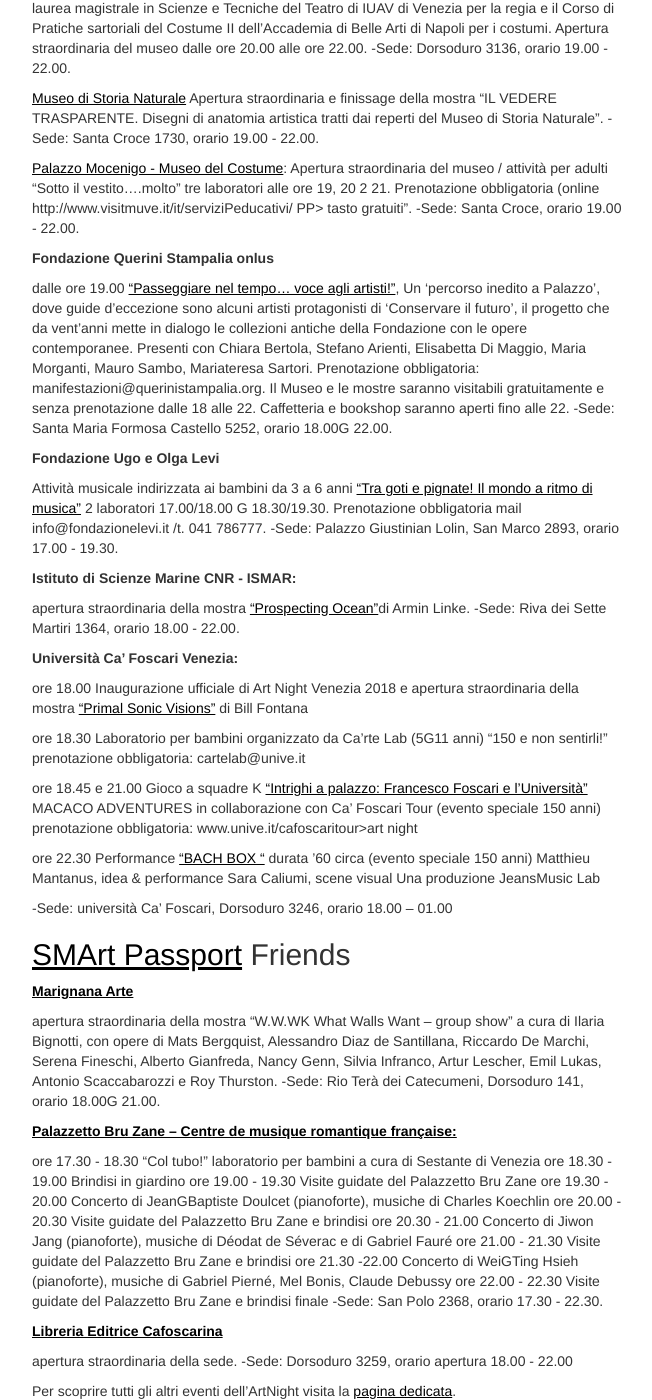
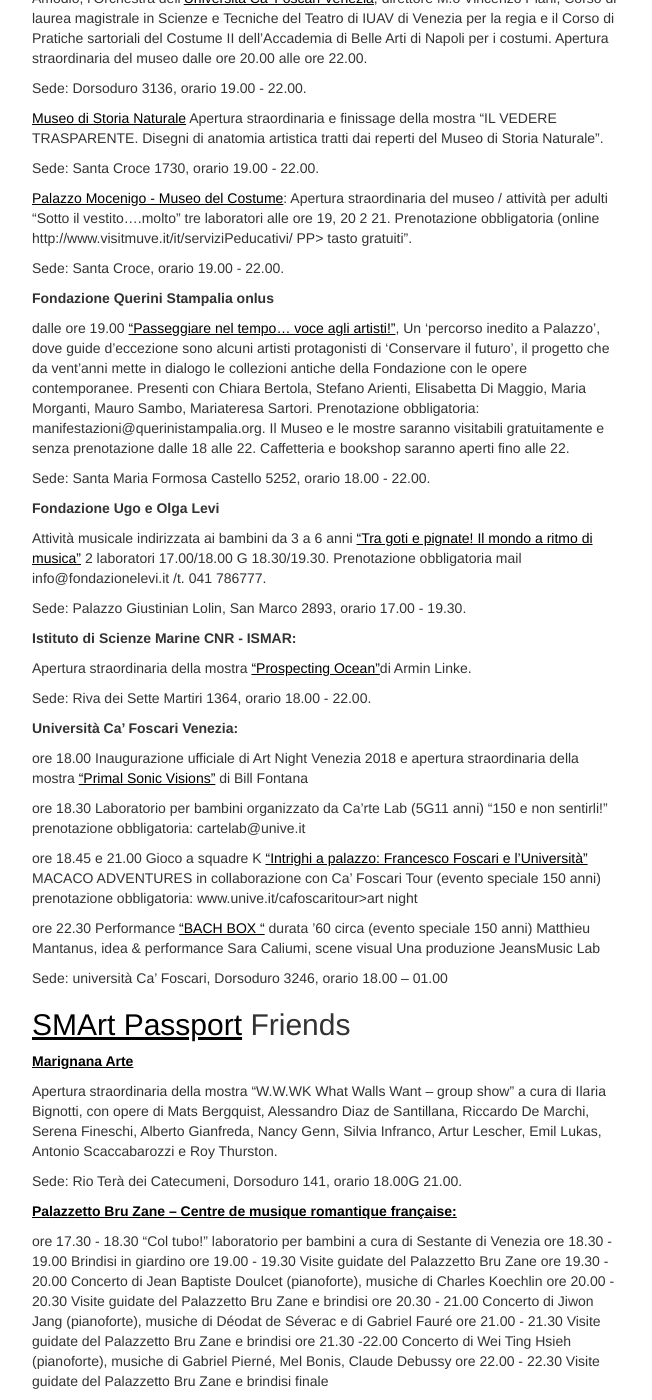
Before and after one commit to simonini/dvri-j-theme, a Jekyll site: the page built from _posts/2018-06-19-artnight2018.md, in a window 1280 px wide and 1400 px high, scrolled down 1171 px. Shown: the whole window, without its empty margins (313-965 px from the left). Built offline with Jekyll 4.4.1, drawn with Linux system fonts in a browser that asks for light colours; the table of contents is made by our own code; some of the changed text lies outside the part shown.

Commit message:
corretti refusi

```diff
--- a/_posts/2018-06-19-artnight2018.md
+++ b/_posts/2018-06-19-artnight2018.md
@@ -15,51 +15,59 @@
 **Accademia di Belle Arti Venezia**
 
 [“Viaggio nell’immaginario”](http://www.accademiavenezia.it/eventi/art-night-2018-273.html) con apertura straordinaria della sede e dei laboratori. Ogni spazio dell’Accademia, dagli studi ai corridoi, sarà occupato dalle opere degli studenti: un’occasione unica per scoprire un luogo solitamente accessibile a pochi.
-- Sede:Ex Ospedale degli Incurabili, Zattere, Dorsoduro 423, orario 18.00 - 22.30.
+
+Sede:Ex Ospedale degli Incurabili, Zattere, Dorsoduro 423, orario 18.00 - 22.30.
 
 **Fondazione Bevilacqua La Masa**
 
-apertura straordinaria della mostra [“La Passione e la Visione di Riccardo Selvatico, Giovanni Battista Giorgini tra Venezia e Firenze 1895 – 2018”](https://live.comune.venezia.it/it/2018/03/presentato-il-programma-2018-della-fondazione-bevilacqua-la-masa) (piano terra)
+Apertura straordinaria della mostra [“La Passione e la Visione di Riccardo Selvatico, Giovanni Battista Giorgini tra Venezia e Firenze 1895 – 2018”](https://live.comune.venezia.it/it/2018/03/presentato-il-programma-2018-della-fondazione-bevilacqua-la-masa) (piano terra)
 
 “Gli atelier della Bevilacqua La Masa. Mostra di fine residenza 2017 – 2018” (primo piano).
 
--Sede: Piazza San Marco 71, orario 19.00 - 22.00
+Sede: Piazza San Marco 71, orario 19.00 - 22.00
 
 **Fondazione Musei Civici di Venezia**
 
 [Ca’ Pesaro - Galleria Internazionale d’Arte Moderna](http://capesaro.visitmuve.it/it/eventi/eventi-in-corso/art-night-2018/2018/06/19822/apertura-straordinaria/) Apertura straordinaria della collezione permanente al primo piano e della mostra temporanea “Epoca Fiorucci” al secondo piano
--Sede: Santa Croce 2076, orario 19.00 - 22.00.
+
+Sede: Santa Croce 2076, orario 19.00 - 22.00.
 
 [Ca’ Rezzonico - Museo del Settecento Veneziano](http://carezzonico.visitmuve.it/it/eventi/eventi-in-corso/art-night-2018/2018/06/17739/apertura-straordinaria-e-eventi-speciali/) dalle 19.00 alle 20.00 L’amor artigiano in museo: il “restauro di un’opera, dal testo allo strumento” ingresso su invito.
 Partecipano al progetto l’Orchestra del [Conservatorio Benedetto Marcello di Venezia](http://conservatorio.net/), direttore M.o Davide Amodio, l’Orchestra dell'[Università Ca' Foscari Venezia](unive.it), direttore M.o Vincenzo Piani, Corso di laurea magistrale in Scienze e Tecniche del Teatro di IUAV di Venezia per la regia e il Corso di Pratiche sartoriali del Costume II dell'Accademia di Belle Arti di Napoli per i costumi.
 Apertura straordinaria del museo dalle ore 20.00 alle ore 22.00.
--Sede: Dorsoduro 3136, orario 19.00 - 22.00.
+
+Sede: Dorsoduro 3136, orario 19.00 - 22.00.
 
 [Museo di Storia Naturale](http://msn.visitmuve.it/it/eventi/eventi-in-corso/art-night-2018/2018/06/19271/apertura-straordinaria-eventi-speciali/) Apertura straordinaria e finissage della mostra “IL VEDERE TRASPARENTE. Disegni di anatomia artistica tratti dai reperti del Museo di Storia Naturale”.
--Sede: Santa Croce 1730, orario 19.00 - 22.00.
+
+Sede: Santa Croce 1730, orario 19.00 - 22.00.
 
 [Palazzo Mocenigo - Museo del Costume](http://mocenigo.visitmuve.it/it/eventi/eventi-in-corso/art-night-2018/2018/06/17915/apertura-straordinaria-attivita-speciali/): Apertura straordinaria del museo / attività per adulti “Sotto il vestito....molto” tre laboratori alle ore 19, 20 2 21.
 Prenotazione obbligatoria (online http://www.visitmuve.it/it/serviziPeducativi/ PP> tasto
 gratuiti".
--Sede: Santa Croce, orario 19.00 - 22.00.
+
+Sede: Santa Croce, orario 19.00 - 22.00.
 
 **Fondazione Querini Stampalia onlus**
 
 dalle ore 19.00 [“Passeggiare nel tempo... voce agli artisti!”](http://www.querinistampalia.org/ita/passeggiare_nel_tempo_voce_agli_artisti_23_giugno_ore_19.php), Un ‘percorso inedito a Palazzo', dove guide d’eccezione sono alcuni artisti protagonisti di 'Conservare il futuro', il progetto che da vent’anni mette in dialogo le collezioni antiche della Fondazione con le opere contemporanee.
 Presenti con Chiara Bertola, Stefano Arienti, Elisabetta Di Maggio, Maria Morganti, Mauro Sambo, Mariateresa Sartori. Prenotazione obbligatoria: manifestazioni@querinistampalia.org.
 Il Museo e le mostre saranno visitabili gratuitamente e senza prenotazione dalle 18 alle 22. Caffetteria e bookshop saranno aperti fino alle 22.
--Sede: Santa Maria Formosa Castello 5252, orario 18.00G 22.00.
+
+Sede: Santa Maria Formosa Castello 5252, orario 18.00 - 22.00.
 
 **Fondazione Ugo e Olga Levi**
 
 Attività musicale indirizzata ai bambini da 3 a 6 anni [“Tra goti e pignate! Il mondo a ritmo di musica”](https://www.fondazionelevi.it/event/art-night-2018/) 2 laboratori 17.00/18.00 G 18.30/19.30.
 Prenotazione obbligatoria mail info@fondazionelevi.it /t. 041 786777.
--Sede: Palazzo Giustinian Lolin, San Marco 2893, orario 17.00 - 19.30.
+
+Sede: Palazzo Giustinian Lolin, San Marco 2893, orario 17.00 - 19.30.
 
 **Istituto di Scienze Marine CNR - ISMAR:**
 
-apertura straordinaria della mostra [“Prospecting Ocean”](http://www.ismar.cnr.it/eventi-e-notizie/eventi/Mostre/la-mostra-prospecting-ocean-di-armin-linke-alla-sede-di-ismar-venezia)di Armin Linke.
--Sede: Riva dei Sette Martiri 1364, orario 18.00 - 22.00.
+Apertura straordinaria della mostra [“Prospecting Ocean”](http://www.ismar.cnr.it/eventi-e-notizie/eventi/Mostre/la-mostra-prospecting-ocean-di-armin-linke-alla-sede-di-ismar-venezia)di Armin Linke.
+
+Sede: Riva dei Sette Martiri 1364, orario 18.00 - 22.00.
 
 **Università Ca’ Foscari Venezia:**
 
@@ -71,30 +79,33 @@
 
 ore 22.30 Performance [“BACH BOX “](https://www.unive.it/pag/13489/) durata ’60 circa (evento speciale 150 anni) Matthieu Mantanus, idea & performance Sara Caliumi, scene visual Una produzione JeansMusic Lab
 
--Sede: università Ca’ Foscari, Dorsoduro 3246, orario 18.00 – 01.00
+Sede: università Ca’ Foscari, Dorsoduro 3246, orario 18.00 – 01.00
 
 ## [SMArt Passport](http://distrettovenezianoricerca.it/progetti/smart-passport.html) Friends
 
 [**Marignana Arte**](http://www.marignanaarte.it/)
 
-apertura straordinaria della mostra “W.W.WK What Walls Want – group show” a cura di Ilaria Bignotti, con opere di Mats Bergquist, Alessandro Diaz de Santillana, Riccardo De Marchi, Serena Fineschi, Alberto Gianfreda, Nancy Genn, Silvia Infranco, Artur Lescher, Emil Lukas, Antonio Scaccabarozzi e Roy Thurston.
--Sede: Rio Terà dei Catecumeni, Dorsoduro 141, orario 18.00G 21.00.
+Apertura straordinaria della mostra “W.W.WK What Walls Want – group show” a cura di Ilaria Bignotti, con opere di Mats Bergquist, Alessandro Diaz de Santillana, Riccardo De Marchi, Serena Fineschi, Alberto Gianfreda, Nancy Genn, Silvia Infranco, Artur Lescher, Emil Lukas, Antonio Scaccabarozzi e Roy Thurston.
+
+Sede: Rio Terà dei Catecumeni, Dorsoduro 141, orario 18.00G 21.00.
 
 [**Palazzetto Bru Zane – Centre de musique romantique française:**](http://www.bru-zane.com/it/)
 
 ore 17.30 - 18.30 “Col tubo!” laboratorio per bambini a cura di Sestante di Venezia ore 18.30 - 19.00 Brindisi in giardino
 ore 19.00 - 19.30 Visite guidate del Palazzetto Bru Zane
-ore 19.30 - 20.00 Concerto di JeanGBaptiste Doulcet (pianoforte), musiche di Charles Koechlin
+ore 19.30 - 20.00 Concerto di Jean Baptiste Doulcet (pianoforte), musiche di Charles Koechlin
 ore 20.00 - 20.30 Visite guidate del Palazzetto Bru Zane e brindisi
 ore 20.30 - 21.00 Concerto di Jiwon Jang (pianoforte), musiche di Déodat de Séverac e di Gabriel Fauré
 ore 21.00 - 21.30 Visite guidate del Palazzetto Bru Zane e brindisi
-ore 21.30 -22.00 Concerto di WeiGTing Hsieh (pianoforte), musiche di Gabriel Pierné, Mel Bonis, Claude Debussy
+ore 21.30 -22.00 Concerto di Wei Ting Hsieh (pianoforte), musiche di Gabriel Pierné, Mel Bonis, Claude Debussy
 ore 22.00 - 22.30 Visite guidate del Palazzetto Bru Zane e brindisi finale
--Sede: San Polo 2368, orario 17.30 - 22.30.
+
+Sede: San Polo 2368, orario 17.30 - 22.30.
 
 [**Libreria Editrice Cafoscarina**](http://www.cafoscarina.it/)
 
-apertura straordinaria della sede.
--Sede: Dorsoduro 3259, orario apertura 18.00 - 22.00
+Apertura straordinaria della sede.
+
+Sede: Dorsoduro 3259, orario apertura 18.00 - 22.00
 
 Per scoprire tutti gli altri eventi dell'ArtNight visita la [pagina dedicata](https://www.unive.it/pag/11331/).
```
